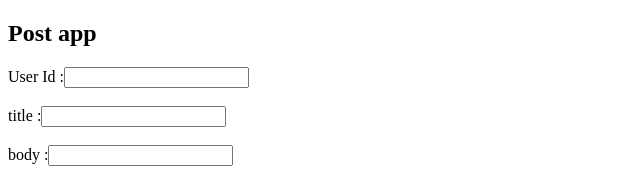
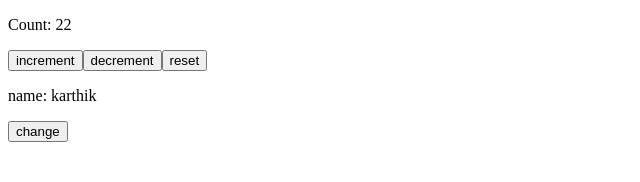
Before and after one commit to karthikgpi1/react-js-practice, a React (Create React App) app: page / in a window 1280 px wide. Shown: the top 182 px of the page, without its empty margins (0-640 px from the left). Built offline with nearby package versions, Linux system fonts and the light colour scheme; no server answers.

Commit message:
useState method

```diff
--- /dev/null
+++ b/src/counter.js
@@ -0,0 +1,25 @@
+import React from "react";
+
+function Counter(){
+    const [state, setState] = React.useState({
+        count:22,
+        name: "karthik",
+    });
+
+    const increment = () => setState({ ...state, count: state.count + 1});
+    const decrement = () => setState({ ...state, count: state.count - 1});
+    const reset = () => setState({ ...state, count: 0 });
+
+    return (
+        <>
+         <p>Count: {state.count}</p>
+         <button onClick={increment}>increment</button>
+         <button onClick={decrement}>decrement</button>
+         <button onClick={reset}>reset</button>
+         <p>name: {state.name}</p>
+         <button onClick={() => setState({ ...state, name: "white"})}>change</button>
+        </>
+    )
+}
+
+export default Counter;
```
Also changed, not shown: src/index.js (+6 -1 lines).
